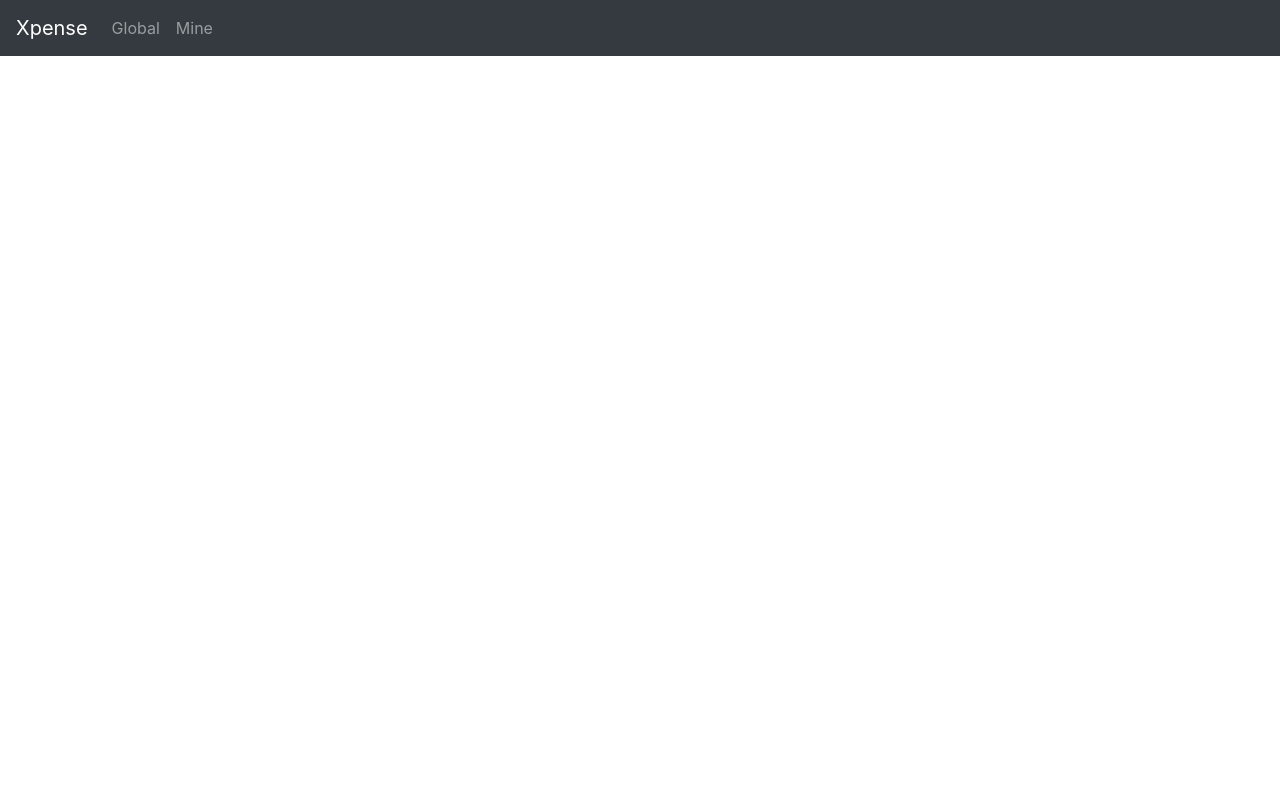
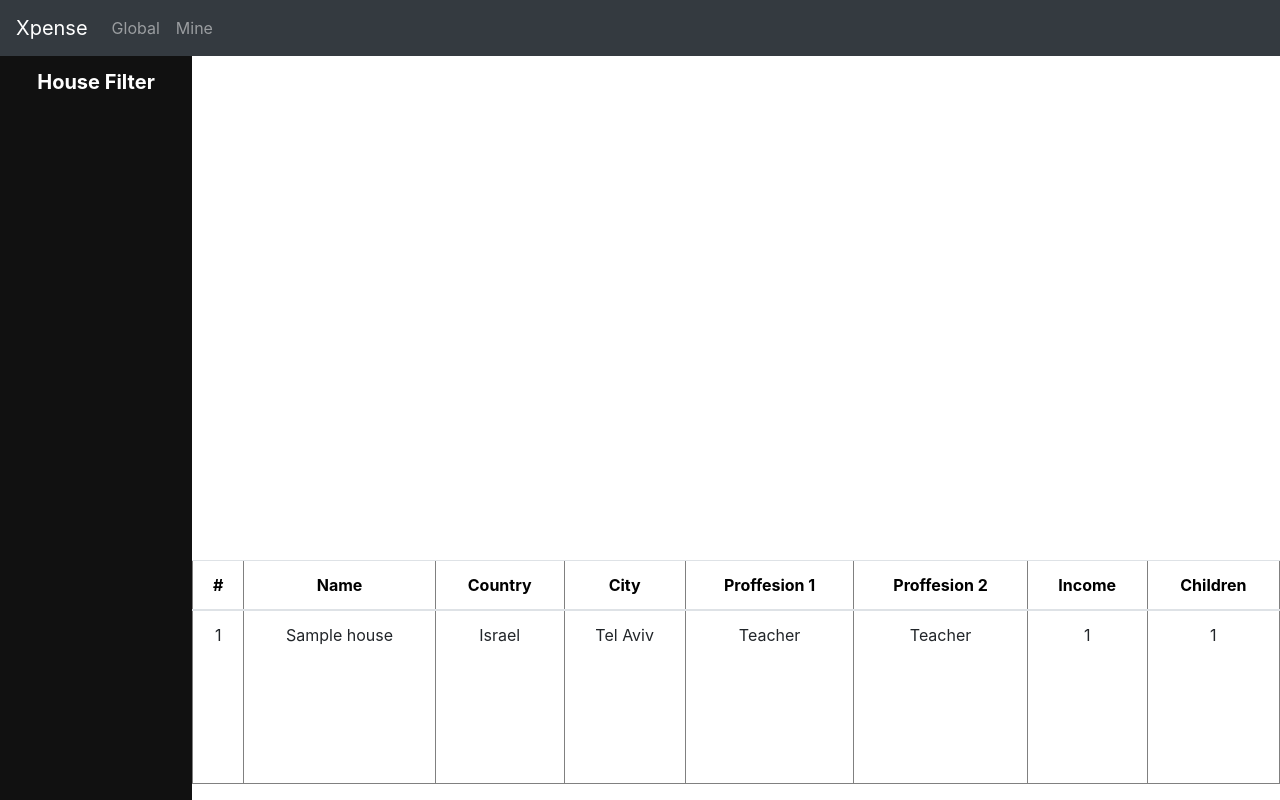
Before and after one commit to redhat-beyond/Xpense, a Django app: page /global/ in a window 1280 px wide. Run offline with Django 4.2, Linux system fonts and the light colour scheme; data comes from the database, SQL or seed files in the repository; tables that the repository leaves empty hold one stand-in row (values such as "Sample post"); some libraries are stand-ins or nearby versions.

Commit message:
Global Page: Initalizing the table and sidebar
the table is connected through the context sent by django to the name 'all_houses' then in the html looping through the houses and creating a table from it

the sidebar is just initilized with the correct styling and with a sub file 'filter_form' which will be the form eventually connected to a django form and filtering the houses shown in the table

```diff
--- a/house/views.py
+++ b/house/views.py
@@ -1,5 +1,6 @@
+from house.constants import HOME_PAGE_ROUTE, GLOBAL_PAGE_ROUTE
+from .models import House
 from django.shortcuts import render
-from house.constants import HOME_PAGE_ROUTE, GLOBAL_PAGE_ROUTE
 
 
 def home_page(request):
@@ -7,7 +8,8 @@ def home_page(request):
 
 
 def global_page(request):
-    return render(request, GLOBAL_PAGE_ROUTE)
+    context = {'all_houses': House.objects.all()}
+    return render(request, GLOBAL_PAGE_ROUTE, context)
 
 
 def house_login(request):
--- a/static/css/global.css
+++ b/static/css/global.css
@@ -30,3 +30,36 @@
   position: fixed;
   right: 0;
 }
+
+.table th {
+  text-align: center;
+  color: black;
+}
+
+.sidebar {
+  height: 100%;
+  width: 100%;
+  position: absolute;
+  z-index: 1;
+  top: 0;
+  left: 0;
+  background-color: #111;
+  overflow-x: hidden;
+  transition: 0.5s;
+  padding-top: 60px;
+}
+
+.form_title {
+  font-size: 20px;
+  font-weight: bold;
+  color: #fff;
+  text-align: center;
+  margin-top: 10px;
+}
+
+/* On smaller screens, where height is less than 450px, change the style of the sidenav (less padding and a smaller font size) */
+@media screen and (max-height: 450px) {
+  .sidebar {
+    padding-top: 15px;
+  }
+}
--- /dev/null
+++ b/templates/global/filter_form.html
@@ -0,0 +1,3 @@
+{% block filter_form %} {%load static%}
+<h2 class="form_title">House Filter</h2>
+{% endblock %}
--- a/templates/global/global.html
+++ b/templates/global/global.html
@@ -1,8 +1,8 @@
 {% extends "base.html" %} {%load static%} {%block content%}
 <link rel="stylesheet" type="text/css" href="{% static 'css/global.css' %}" />
 <body>
-  <div class="sidebar-container"></div>
-  <div class="table-container"></div>
+  <div class="sidebar-container">{% include 'global/sidebar.html' %}</div>
+  <div class="table-container">{% include 'global/table.html' %}</div>
   <div class="chart-container"></div>
 </body>
 {% endblock %}
--- /dev/null
+++ b/templates/global/sidebar.html
@@ -0,0 +1,8 @@
+{% block sidebar %}{%load static%}
+<body>
+  <div>
+    <div class="sidebar">{%include 'global/filter_form.html'%}</div>
+  </div>
+</body>
+
+{% endblock %}
--- /dev/null
+++ b/templates/global/table.html
@@ -0,0 +1,34 @@
+{%block table%}
+<table border="1" class="table" style="text-align: center">
+  <thead>
+    <tr>
+      <th>#</th>
+      <th>Name</th>
+      <th>Country</th>
+      <th>City</th>
+      <th>Proffesion 1</th>
+      <th>Proffesion 2</th>
+      <th>Income</th>
+      <th>Children</th>
+    </tr>
+  </thead>
+  <tbody>
+    {% for house in all_houses %}
+    <tr>
+      <td>{{ forloop.counter }}</td>
+      <td>{{ house.name }}</td>
+      <td>{{ house.country.name }}</td>
+      <td>{{ house.city.name }}</td>
+      <td>{{ house.parent_profession_1 }}</td>
+      <td>{{ house.parent_profession_2 }}</td>
+      <td>{{ house.income }}</td>
+      <td>{{ house.children }}</td>
+    </tr>
+    {% empty %}
+    <tr>
+      <td colspan="4">No person in the database.</td>
+    </tr>
+    {% endfor %}
+  </tbody>
+</table>
+{%endblock table%}
```
